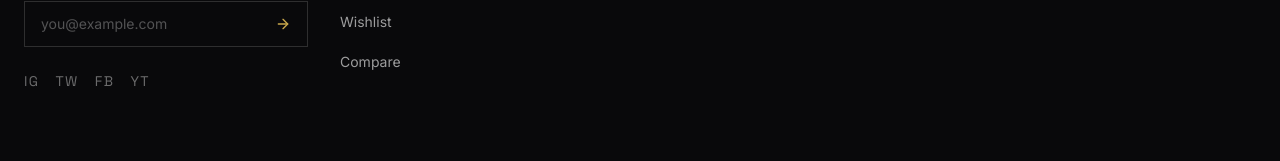
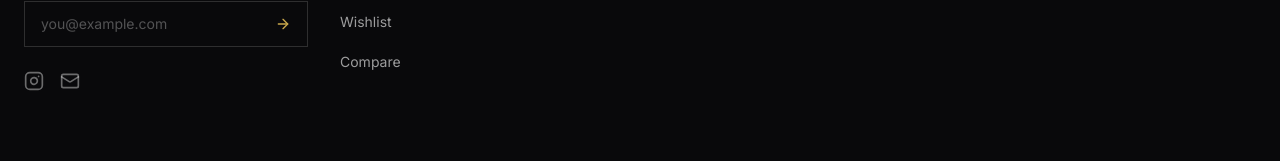
Before and after one commit to ashwinsunar/lustro, a React (Vite) app in the folder frontend/: page /cart in a window 1280 px wide. Shown: the part 1036-1197 px from the top of the page. Built offline with nearby package versions, Linux system fonts and the light colour scheme; no server answers.

Commit message:
feat: add Instagram and Email icons in footer

```diff
--- a/frontend/src/components/layout/Footer.tsx
+++ b/frontend/src/components/layout/Footer.tsx
@@ -2,17 +2,15 @@ import { useState } from 'react';
 import { Link } from 'react-router-dom';
 import { useQuery } from '@tanstack/react-query';
 import { toast } from 'sonner';
-import { ArrowRight } from 'lucide-react';
+import { ArrowRight, Instagram, Mail } from 'lucide-react';
 import { Container } from './Container';
 import api from '../../services/api';
 import { fetchBrands } from '../../services/brands';
 import type { Brand } from '../../types';
 
 const SOCIALS = [
-  { name: 'Instagram', handle: 'IG', href: 'https://www.instagram.com/10m_ashwin2' },
-  { name: 'Twitter / X', handle: 'TW', href: 'https://x.com' },
-  { name: 'Facebook', handle: 'FB', href: 'https://facebook.com' },
-  { name: 'YouTube', handle: 'YT', href: 'https://youtube.com' },
+  { name: 'Instagram', icon: Instagram, href: 'https://www.instagram.com/10m_ashwin2' },
+  { name: 'Email', icon: Mail, href: 'mailto:ashwinsunar18@gmail.com' },
 ];
 
 const EXPLORE_LINKS = [
@@ -94,9 +92,9 @@ export function Footer() {
                   target="_blank"
                   rel="noopener noreferrer"
                   aria-label={social.name}
-                  className="text-white/40 hover:text-gold transition-colors text-sm tracking-widest uppercase font-space"
+                  className="text-white/40 hover:text-gold transition-colors"
                 >
-                  {social.handle}
+                  <social.icon className="w-5 h-5" />
                 </a>
               ))}
             </div>
```
Also changed, not shown: 1 other file (tests, documents, lock files or other folders).
